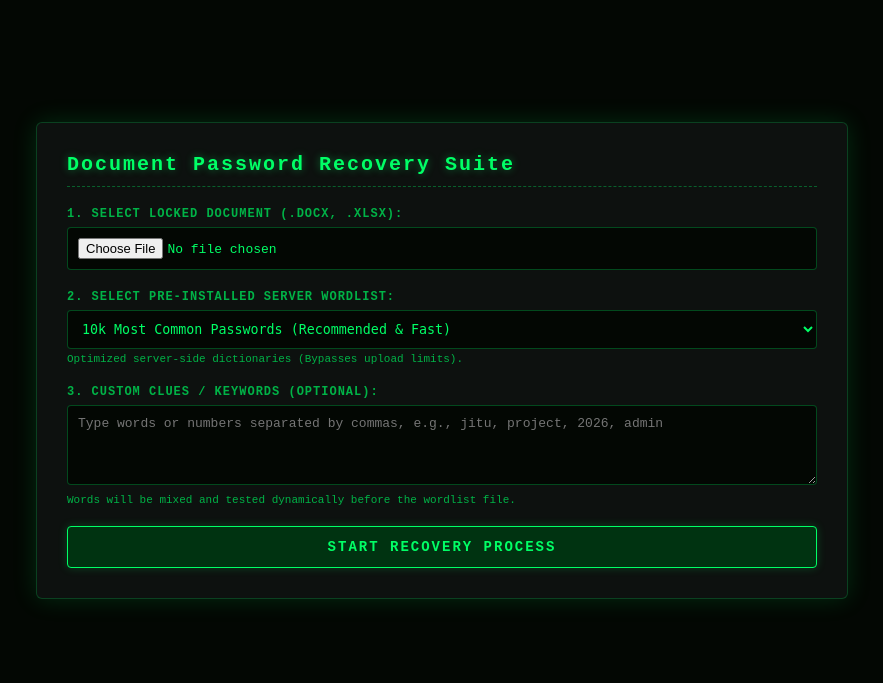
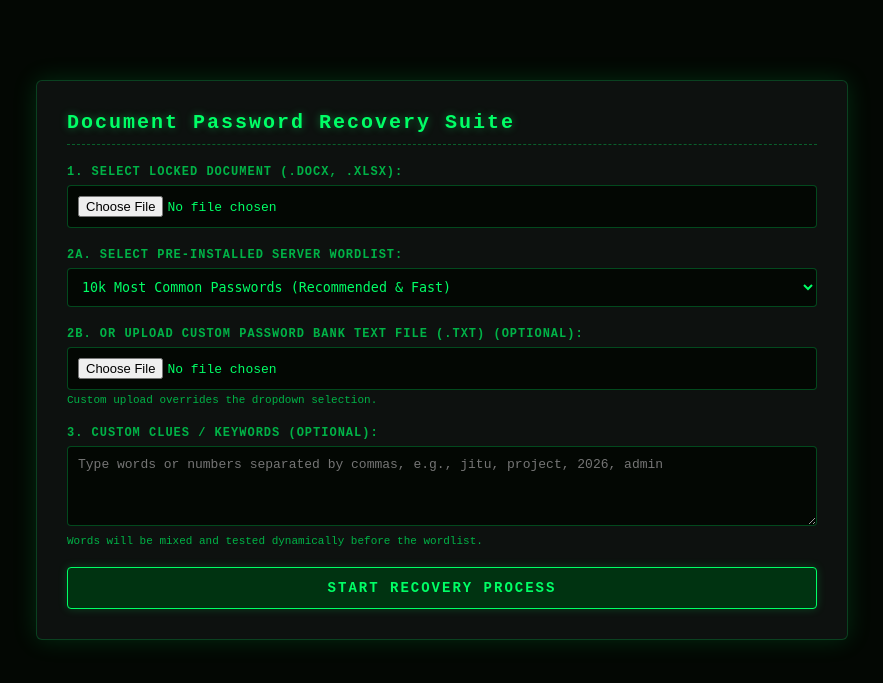
Before and after one commit to twinkleroy139/office-file-cracker, a PHP site: page / in a window 1280 px wide. Shown: the top 683 px of the page, without its empty margins (198-1081 px from the left). Run offline with PHP 8.4, Linux system fonts and the light colour scheme.

Commit message:
Restore custom wordlist upload and fix JS null reference errors

```diff
--- a/assets/js/script.js
+++ b/assets/js/script.js
@@ -2,10 +2,18 @@ document.getElementById('recovery-form').addEventListener('submit', function(e)
     e.preventDefault();
 
     let fileInput = document.getElementById('locked_file');
-    let wordlistInput = document.getElementById('wordlist_file');
+    let wordlistFileInput = document.getElementById('wordlist_file');
+    let wordlistSelect = document.getElementById('wordlist_select');
 
     document.getElementById('lbl-file').innerText = fileInput.files.length > 0 ? fileInput.files[0].name : "None";
-    document.getElementById('lbl-wordlist').innerText = wordlistInput.files.length > 0 ? wordlistInput.files[0].name : "None";
+
+    let chosenWordlist = "None";
+    if (wordlistFileInput && wordlistFileInput.files.length > 0) {
+        chosenWordlist = wordlistFileInput.files[0].name;
+    } else if (wordlistSelect) {
+        chosenWordlist = wordlistSelect.value;
+    }
+    document.getElementById('lbl-wordlist').innerText = chosenWordlist;
 
     document.getElementById('dashboard-view').style.display = 'none';
     document.getElementById('progress-view').style.display = 'block';
@@ -23,7 +31,6 @@ document.getElementById('recovery-form').addEventListener('submit', function(e)
 
     let formData = new FormData(this);
 
-    // 1. Start background job via backend/process.php
     fetch('backend/process.php', {
         method: 'POST',
         body: formData
@@ -33,7 +40,6 @@ document.getElementById('recovery-form').addEventListener('submit', function(e)
         if (data.status === 'started') {
             lblStatus.innerText = 'EXECUTING BACKGROUND CRACKING PIPELINE...';
 
-            // 2. Poll backend/status.php every 1 second
             let pollInterval = setInterval(() => {
                 fetch('backend/status.php')
                 .then(res => res.json())
--- a/index.php
+++ b/index.php
@@ -16,18 +16,23 @@
             </div>
 
             <div class="form-group">
-                <label>2. Select Pre-Installed Server Wordlist:</label>
+                <label>2a. Select Pre-Installed Server Wordlist:</label>
                 <select name="wordlist_select" id="wordlist_select" style="width: 100%; padding: 10px; background: #030703; color: #00ff66; border: 1px solid #00ff6644; border-radius: 4px; font-family: monospace;">
                     <option value="10k-most-common.txt">10k Most Common Passwords (Recommended & Fast)</option>
                     <option value="20k.txt">20k Expanded Passwords</option>
                 </select>
-                <div class="note" style="color: #00b347; font-size: 11px; margin-top: 4px;">Optimized server-side dictionaries (Bypasses upload limits).</div>
+            </div>
+
+            <div class="form-group">
+                <label>2b. OR Upload Custom Password Bank Text File (.txt) (Optional):</label>
+                <input type="file" name="wordlist_file" id="wordlist_file">
+                <div class="note" style="color: #00b347; font-size: 11px; margin-top: 4px;">Custom upload overrides the dropdown selection.</div>
             </div>
 
             <div class="form-group">
                 <label>3. Custom Clues / Keywords (Optional):</label>
                 <textarea name="custom_clues" id="custom_clues" placeholder="Type words or numbers separated by commas, e.g., jitu, project, 2026, admin"></textarea>
-                <div class="note" style="color: #00b347; font-size: 11px; margin-top: 4px;">Words will be mixed and tested dynamically before the wordlist file.</div>
+                <div class="note" style="color: #00b347; font-size: 11px; margin-top: 4px;">Words will be mixed and tested dynamically before the wordlist.</div>
             </div>
 
             <button type="submit" id="start-btn">START RECOVERY PROCESS</button>
```
Also changed, not shown: backend/process.php (+17 -10 lines).
